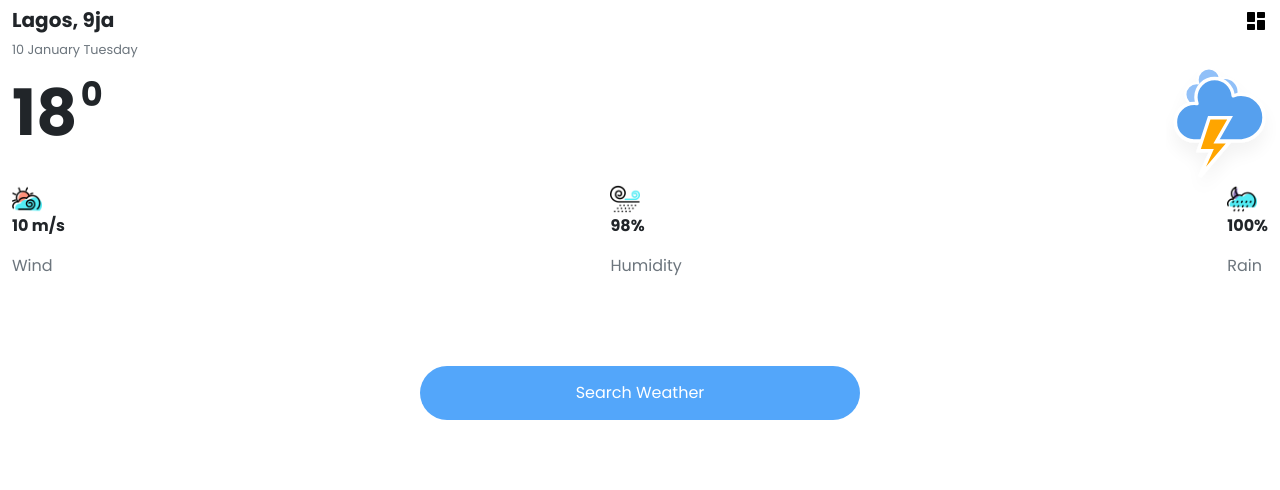
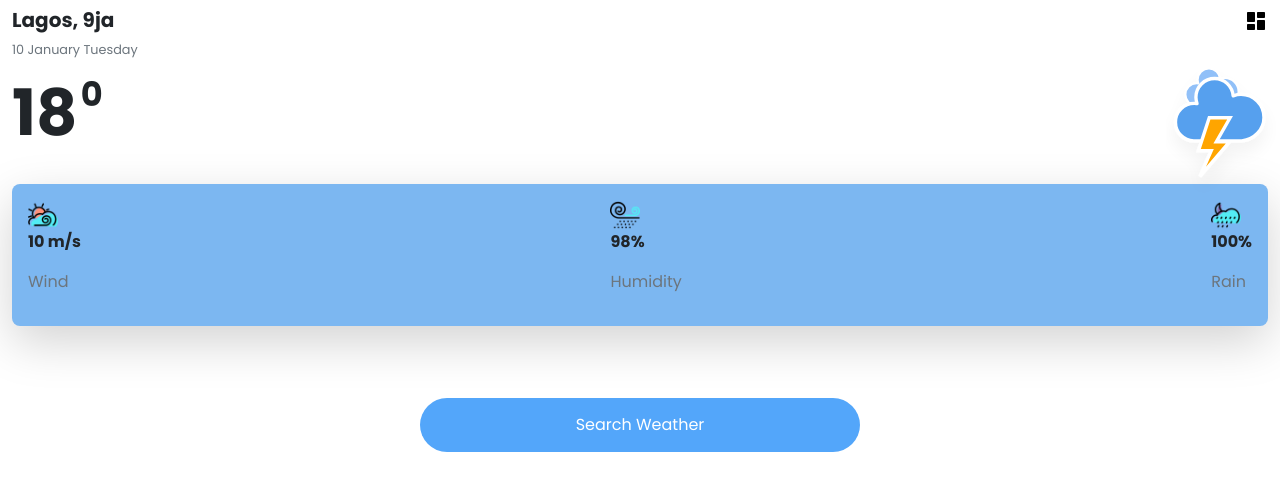
Before and after one commit to JoaoP74/react-weather, a React (Create React App) app: page /weather in a window 1280 px wide. Shown: the top 490 px of the page. Built offline with nearby package versions, Linux system fonts and the light colour scheme; no server answers.

Commit message:
Added the brand color to the weather component

```diff
--- a/src/pages/Weather.jsx
+++ b/src/pages/Weather.jsx
@@ -79,7 +79,7 @@ const WeatherApp = () =>{
                 </section>
             </section>
 
-            <section className="my-4 current-weather-assets d-flex align-items-center justify-content-between">
+            <section className="my-4 current-weather-assets d-flex align-items-center justify-content-between brand-secondary-color rounded-3 shadow-lg p-3 m-0">
 
                 <section className="current-weather-wind-speed">
 
```
